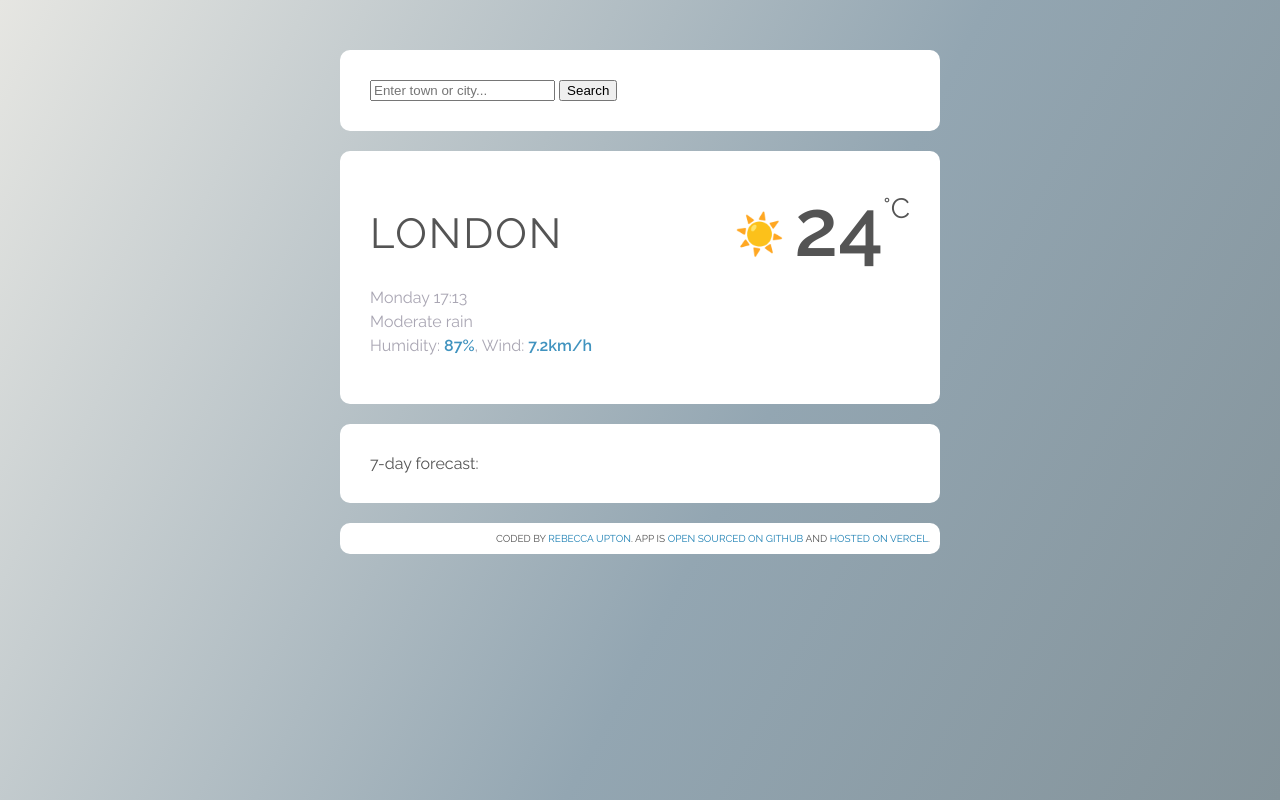
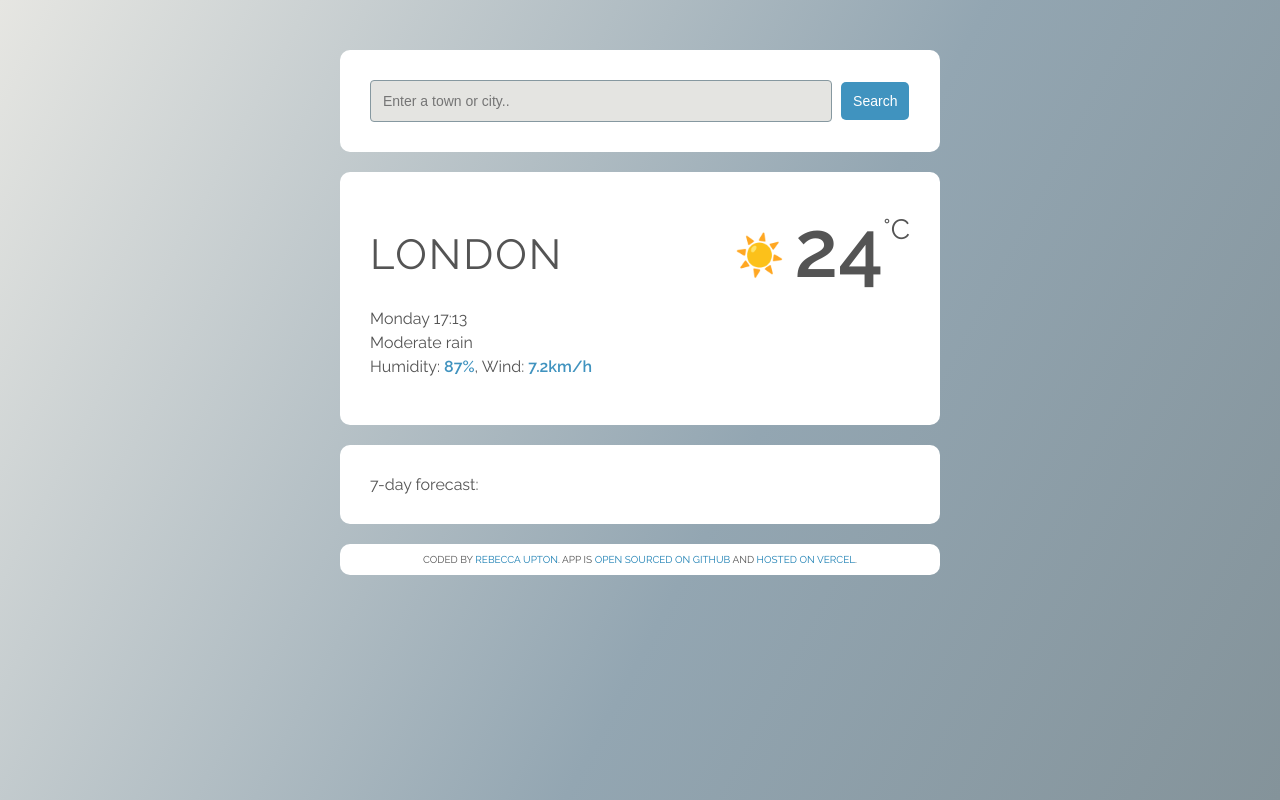
Before and after one commit to reb84/SheCodes-Plus-Weather-App, a plain HTML site: page index.html in a window 1280 px wide. Drawn offline with Linux system fonts and the light colour scheme.

Commit message:
styled search

```diff
--- a/index.html
+++ b/index.html
@@ -15,11 +15,16 @@
   <body>
     <div class="weather-container">
       <div class="header-search">
-        <span class="city-search">
-          <form>
-            <input type="search" placeholder="Enter town or city..." required />
-            <input type="submit" value="Search" /></form
-        ></span>
+        <form id="search-form">
+          <input
+            type="search"
+            placeholder="Enter a town or city.."
+            required
+            class="search-input"
+            id="search-input"
+          />
+          <input type="submit" value="Search" class="search-button" />
+        </form>
       </div>
 
       <div class="current-weather">
--- a/src/style.css
+++ b/src/style.css
@@ -36,9 +36,36 @@ a:hover {
 
 .footer-element {
   padding: 10px;
-  text-align: right;
+  text-align: center;
   font-size: 10px;
   text-transform: uppercase;
+}
+
+.search-input {
+  background-color: #e4e4e1;
+  border: solid 1px #8698a0;
+  font-size: 14px;
+  padding: 12px;
+  border-radius: 4px;
+  width: 462px;
+}
+
+.search-button {
+  margin-left: 5px;
+  font-size: 14px;
+  background-color: #4093bf;
+  color: #ffffff;
+  border: none;
+  padding: 12px;
+  line-height: 1;
+  border-radius: 5px;
+}
+
+.search-button:hover {
+  background-color: #889ba3;
+  color: #ffffff;
+  cursor: pointer;
+  transition: all 500ms ease;
 }
 
 .current-weather {
@@ -53,7 +80,6 @@ a:hover {
   letter-spacing: 2px;
 }
 .current-details {
-  color: rgba(39, 33, 66, 0.4);
   font-size: 16px;
   font-weight: 400;
   line-height: 24px;
```
